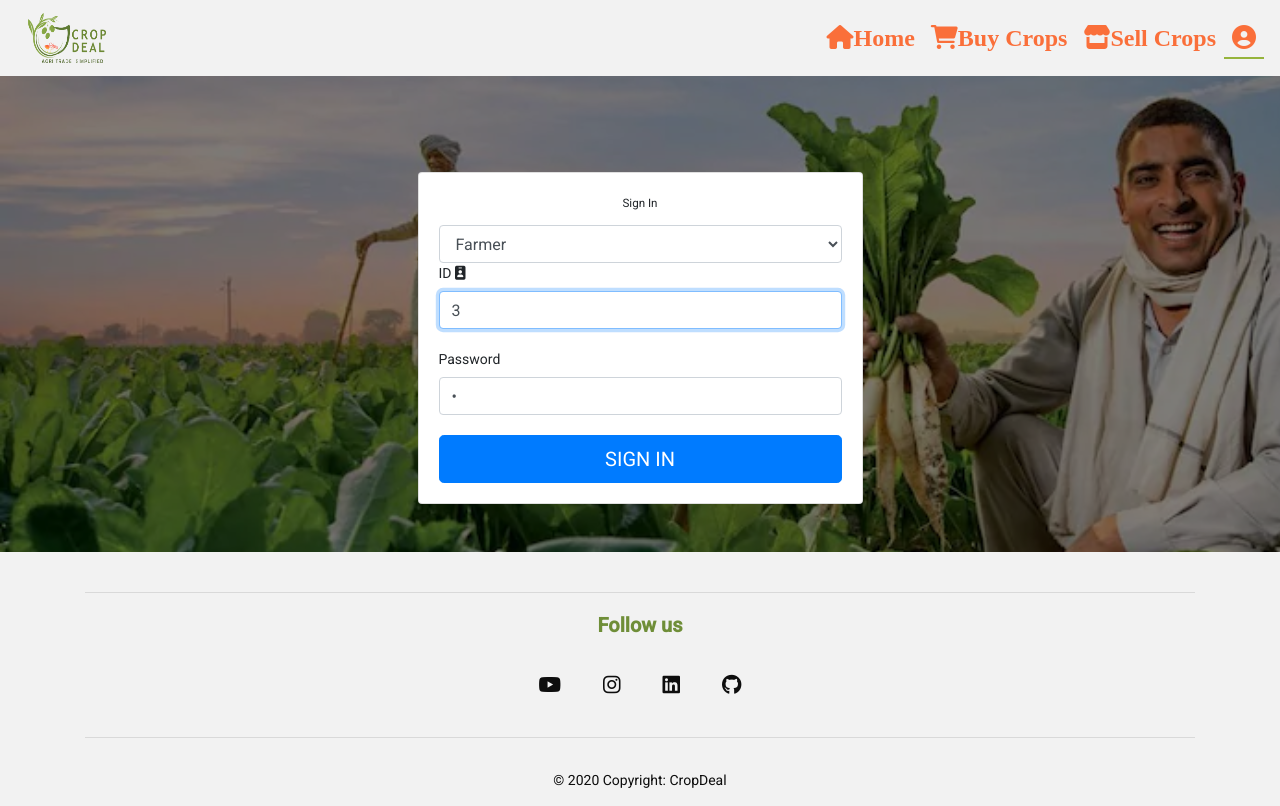
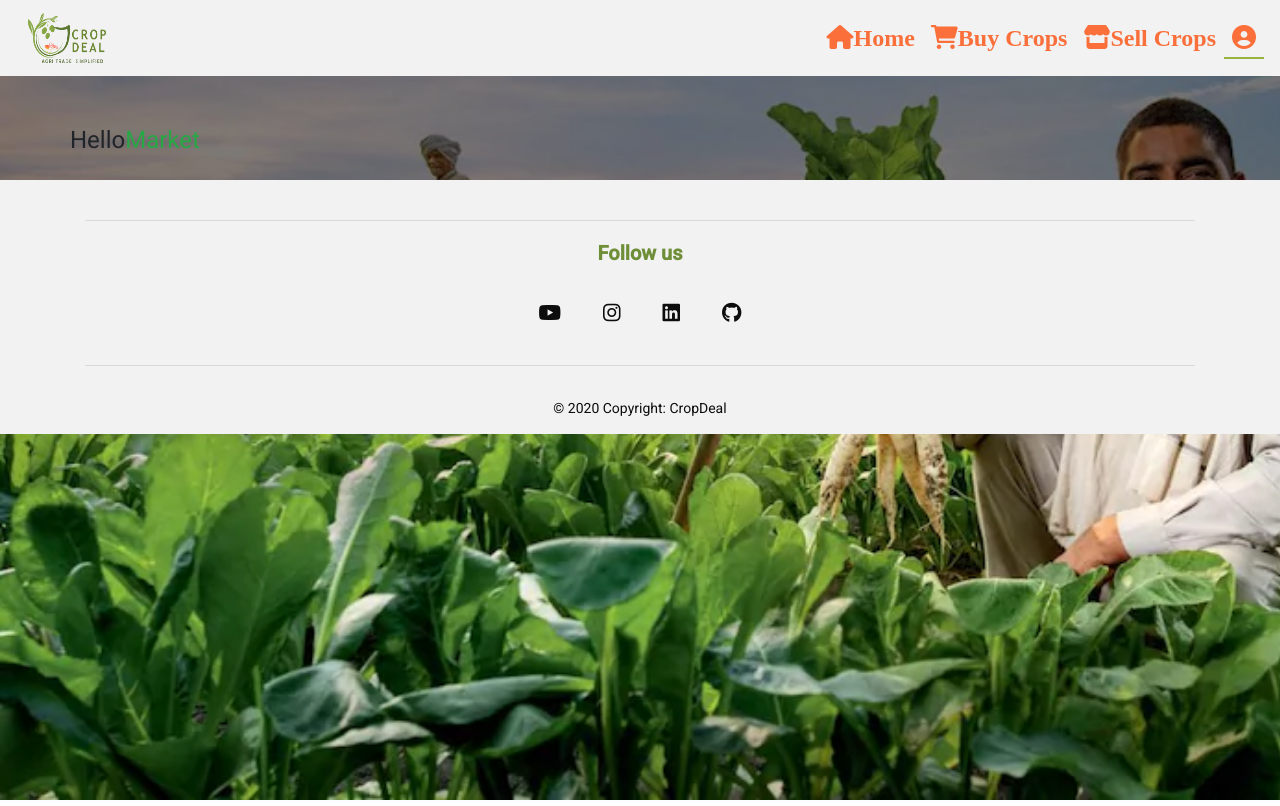
Before and after one commit to saisukumarpinninti/Angular-Front-End-For-CropDeal, an Angular app: page /login in a window 1280 px wide. Built offline with nearby package versions, Linux system fonts and the light colour scheme; a web font is replaced by a local one.

Commit message:
added ng if for logged in

```diff
--- a/src/app/_service/userauth.service.ts
+++ b/src/app/_service/userauth.service.ts
@@ -8,6 +8,13 @@ export class UserauthService {
 
   public setRoles(roles: any) {
     localStorage.setItem('roles', roles);
+  }
+
+  public setUser(user: any) {
+    localStorage.setItem('user', JSON.stringify(user));
+  }
+  public getUser() {
+    return JSON.parse(localStorage.getItem('user')|| '{}');
   }
 
   public getRoles(){
@@ -27,6 +34,6 @@ export class UserauthService {
   }
 
   public isLoggedIn() {
-    return this.getRoles() && this.getToken();
+    return localStorage.getItem('jwtToken') !== '{}';
   }
 }
--- a/src/app/login/login.component.html
+++ b/src/app/login/login.component.html
@@ -1,7 +1,7 @@
 <!-- BootStrapLoginForm -->
 
-<div class="container mt-5">
-  <div class="row" *ngIf="!submitted">
+<div class="container mt-5" *ngIf="!submitted">
+  <div class="row" >
     <div class="col-sm-9 col-md-7 col-lg-5 mx-auto">
       <div class="card card-signin my-5">
         <div class="card-body">
@@ -42,4 +42,14 @@
       </div>
     </div>
   </div>
+
 </div>
+<div class="container mt-5 "*ngIf="submitted">
+  <div class="row" >
+    <div class="h1">
+      <h1 class="text-center">Hello<span class="text-primary">{{User.id}}</span> <span class="text-success">Market</span>
+      </h1>
+    </div>
+
+  </div>
+</div>
--- a/src/app/login/login.component.ts
+++ b/src/app/login/login.component.ts
@@ -10,9 +10,10 @@ import { UserauthService } from '../_service/userauth.service';
 })
 export class LoginComponent implements OnInit {
 
-  submitted = false;
+  submitted : Boolean = false;
   loginForm!: FormGroup;
   userForm!: FormGroup;
+  User: any;
   constructor(private f: FormBuilder,
     private userService: UserService,
     private userAuthService: UserauthService,
@@ -26,6 +27,10 @@ export class LoginComponent implements OnInit {
       password: ['s', [Validators.required]]
     });
 
+    this.submitted=this.userAuthService.isLoggedIn();
+
+    this.User = this.userAuthService.getUser();
+    console.log(this.User);
   }
 
   login(loginForm: any) {
@@ -38,6 +43,7 @@ export class LoginComponent implements OnInit {
         console.log(response);
         this.userAuthService.setRoles(response.userDetails.role);
         this.userAuthService.setToken(response.jwt);
+        this.userAuthService.setUser(response.userDetails);
         alert('Login Successful');
         const role = this.userAuthService.getRoles();
         if (role === 'ROLE_Farmer') {
```
